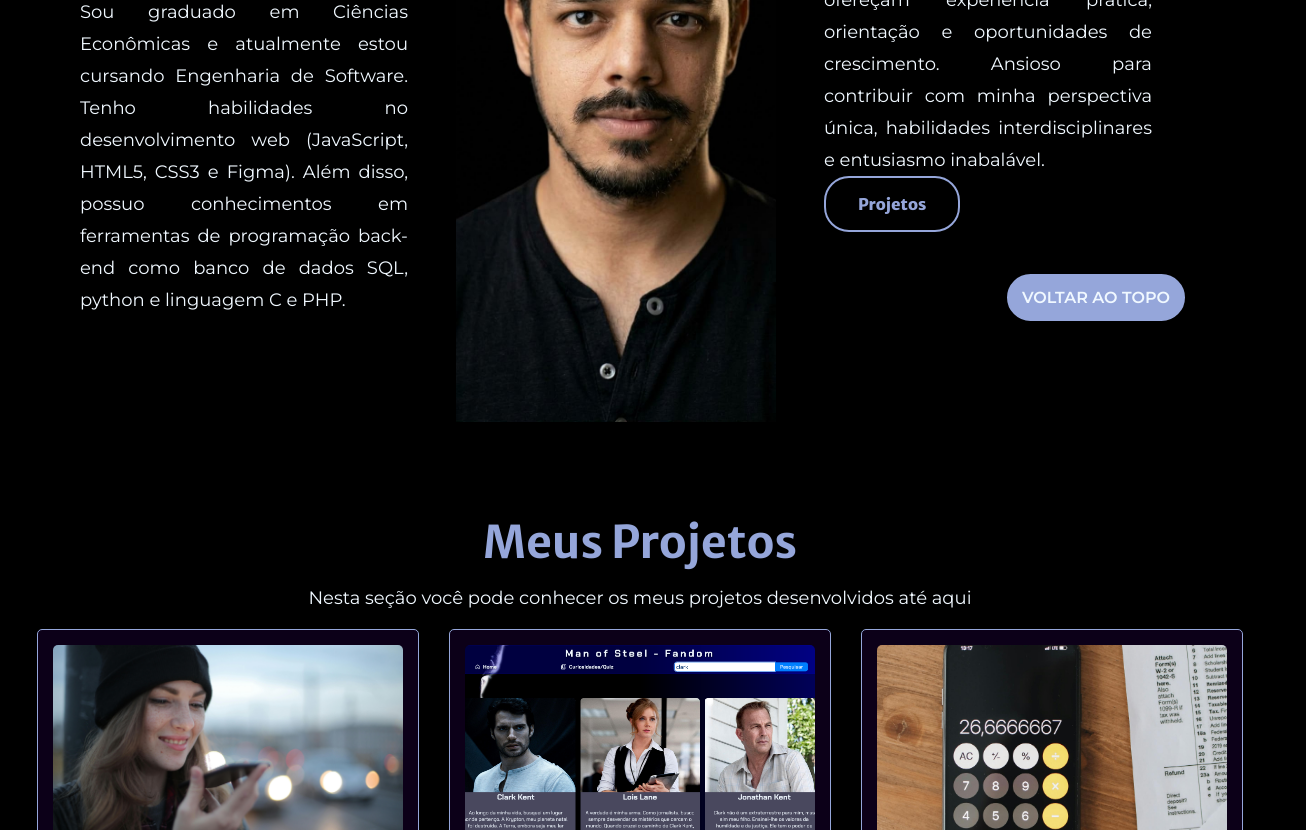
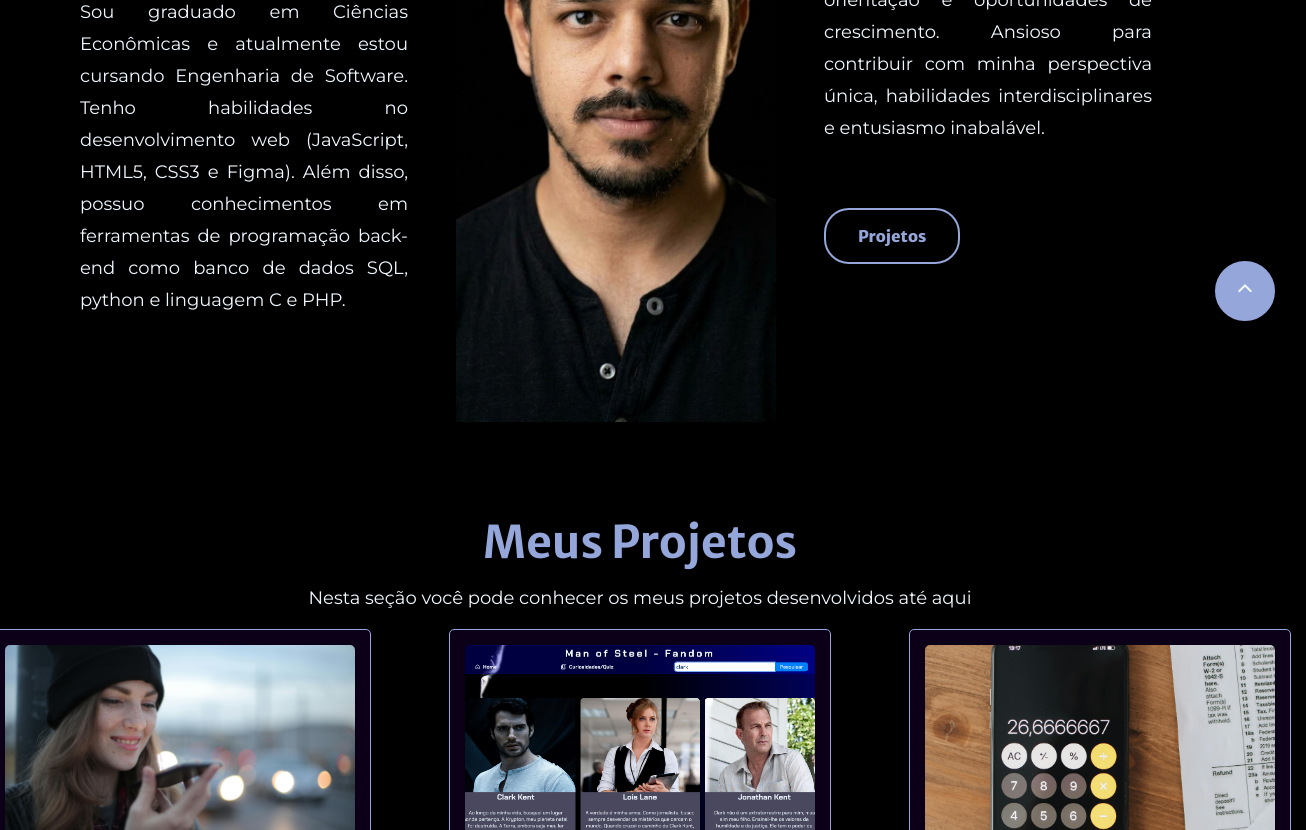
Before and after one commit to danielssaugusto/INFNET_PROGRAMACAO_WEB_AT24E3, a plain HTML site: page index.html in a window 1280 px wide. Shown: the part 459-1289 px from the top of the page, 1306 px wide, since content can reach past the window. Drawn offline with nearby package versions, Linux system fonts and the light colour scheme.

Commit message:
feature: modifica o container de contatos e o icone de voltar ao topo

```diff
--- a/css/style.css
+++ b/css/style.css
@@ -27,9 +27,21 @@
     src: url("fonts/Lancelot/Lancelot-Regular.ttf");
 }
 
+.material-symbols-outlined {
+    font-variation-settings:
+        "FILL" 0,
+        "wght" 400,
+        "GRAD" 0,
+        "opsz" 24;
+}
+
+html {
+    scroll-behavior: smooth;
+}
+
 body {
     background-color: black;
-}
+  }
 
 /* Cabeçalho */
 header {
@@ -90,29 +102,26 @@ h1 {
     justify-content: flex-end;
 }
 
-.button-top a {
+.button-top span {
     position: fixed; /* Usando position fixed */
     bottom: 20px;
     display: flex;
     margin: 0 15px;
     flex-direction: row;
     justify-content: center;
-    width: 150px;
-    padding: 12px;
+    padding: 1rem;
     border: 2px solid #95a6da;
-    border-radius: 25px;
+    border-radius: 25rem;
     color: var(--font-color);
     background-color: #95a6da;
     box-shadow: 0 2px 10px rgba(0, 0, 0, 0.2);
-    font-family: var(--font-principal);
-    font-weight: 600;
-    text-transform: uppercase;
 }
 
-.button-top a:hover {
-    color: #95a6da;
-    background-color: var(--font-color);
-    border-color: #95a6da;
+.button-top span:hover {
+    color: white;
+    background-color: #6a769b;
+    border-color: white;
+    cursor: pointer;
 }
 
 .titulo-interno {
@@ -158,6 +167,17 @@ h1 {
     flex: 1;
 }
 
+.sobre-second {
+    display: flex;
+    flex-direction: column;
+    justify-content: space-between;
+    gap: 4rem;
+}
+
+.sobre-second button {
+    max-width: 10rem;
+}
+
 .sobre-resumo {
     display: flex;
     flex-direction: row;
@@ -192,6 +212,7 @@ h1 {
     display: flex;
     flex-direction: row;
     justify-content: center;
+    gap: 3rem;
 }
 
 .projeto-card {
@@ -263,6 +284,10 @@ h1 {
 }
 
 /* HABILIDADES */
+.habilidades {
+    margin: 5rem;
+}
+
 .habilidades h3 {
     font-family: var(--font-titulo);
     text-transform: capitalize;
@@ -338,21 +363,25 @@ hr {
 
 /* CONTATO */
 .contato {
-    padding: 82px;
     line-height: 45px;
     display: flex;
-    flex-direction: column;
     font-size: 22px;
     text-transform: uppercase;
     font-family: var(--font-highlight);
+    margin: 5rem;
+}
+
+.contato-links {
+    display: flex;
 }
 
 .contato a {
-    margin: 15px 55px;
-    padding: 25px;
+    margin: 15px;
+    padding: 10px 25px;
     background-color: rgba(67, 0, 114, 0.11);
     color: var(--highlight-color);
-    border: 1px solid var(--highlight-color);
+    border: 2px solid var(--highlight-color);
+    border-radius: 10px;
     display: flex;
     align-items: center;
     justify-content: center;
@@ -374,7 +403,7 @@ hr {
 
 footer {
     text-align: center;
-    margin: 25px;
+    margin: 5rem;
 }
 
 footer p {
--- a/index.html
+++ b/index.html
@@ -10,6 +10,10 @@
             rel="stylesheet"
             type="text/css"
             href="https://cdn.jsdelivr.net/gh/devicons/devicon@latest/devicon.min.css"
+        />
+        <link
+            rel="stylesheet"
+            href="https://fonts.googleapis.com/css2?family=Material+Symbols+Outlined:opsz,wght,FILL,GRAD@20..48,100..700,0..1,-50..200&icon_names=keyboard_control_key"
         />
     </head>
     <body>
@@ -53,7 +57,7 @@
                     alt="Foto de perfil do autor do site"
                 />
 
-                <div class="sobre-container">
+                <div class="sobre-container sobre-second">
                     <p class="paragrafo-interno">
                         Estou buscando cargos de Desenvolvimento de Software que
                         ofereçam experiência prática, orientação e oportunidades
@@ -61,13 +65,19 @@
                         perspectiva única, habilidades interdisciplinares e
                         entusiasmo inabalável.
                     </p>
+                    <a href="#projetos">
                         <button class="sobre-projetos" type="button">
                             Projetos
                         </button>
+                    </a>
                 </div>
 
                 <div class="button-top">
-                    <a href="#topo" title="Topo da página">Voltar ao topo</a>
+                    <a href="#topo">
+                        <span class="material-symbols-outlined">
+                            keyboard_control_key
+                        </span>
+                    </a>
                 </div>
             </section>
 
@@ -153,6 +163,7 @@
             <section class="contato container" id="contato">
                 <h2 class="highlight titulo-interno">contatos</h2>
                 <p>Você pode me encontrar pelos canais:</p>
+                <div class="contato-links">
                     <a
                         href="https://github.com/danielssaugusto"
                         target="_blank"
@@ -160,7 +171,6 @@
                     >
                         <i class="devicon-github-original"></i> GitHub</a
                     >
-
                     <a
                         href="https://www.linkedin.com/in/danielsaugusto/"
                         target="_blank"
@@ -168,17 +178,16 @@
                     >
                         <i class="devicon-linkedin-plain"></i> LinkedIn</a
                     >
-
                     <a
                         href="mailto:dan.engsoftware@proton.me?subject=Assunto%20E-mail&body=Olá,%20gostaria%20de%20chama-lo%20para%20uma%20entrevista%20de%20emprego!"
                         target="_blank"
                         title="E-mail"
                         ><img src="assets/mail_24dp.png" />E-mail</a
                     >
-
                     <a href="assets/Profile.pdf" download target="_blank"
                         >Meu curriculum</a
                     >
+                </div>
             </section>
         </main>
 
```
Lines whose indentation alone changed are shown as unchanged.
